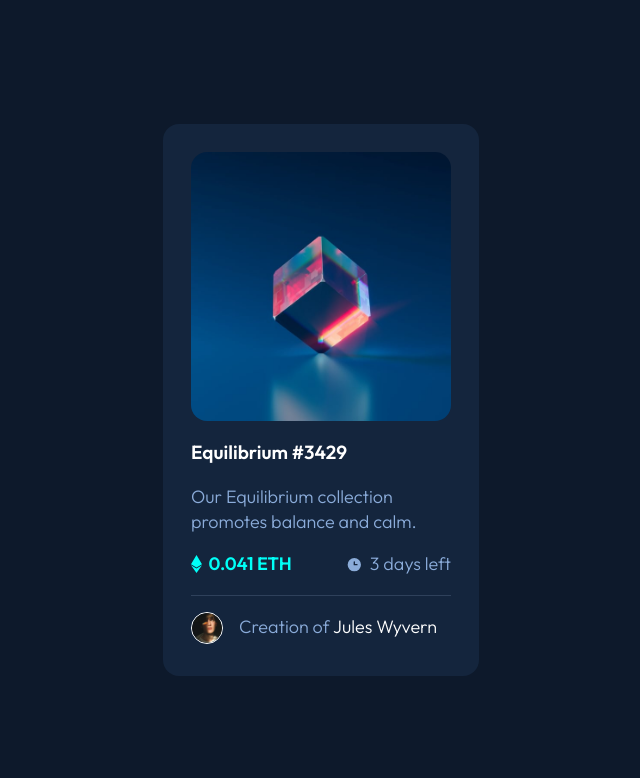
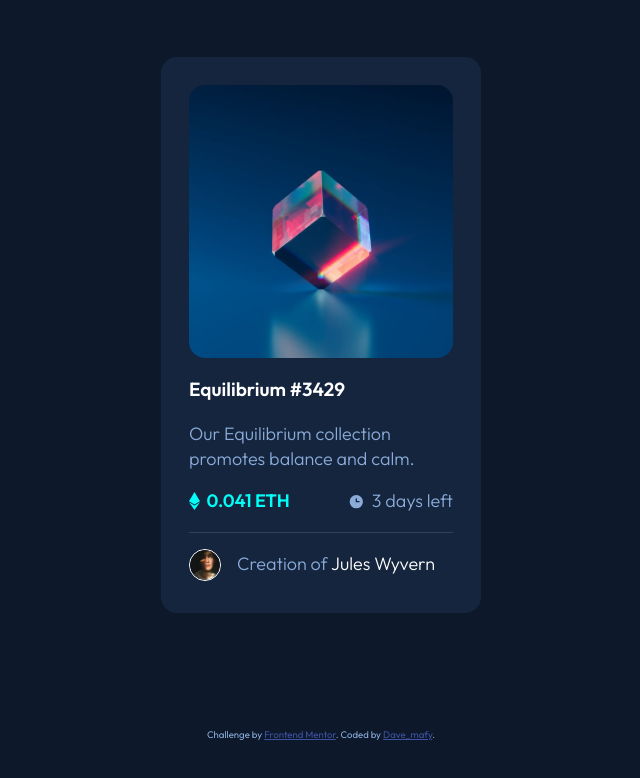
Before and after one commit to Davemafy/NFT-preview-card-component, a website: page index.html in a window 1280 px wide. Shown: the whole page, without its empty margins (319-959 px from the left). Drawn offline with Linux system fonts and the light colour scheme.

Commit message:
Update style.css

```diff
--- a/style.css
+++ b/style.css
@@ -42,7 +42,7 @@ img {
 
 .card {
   height: fit-content;
-  width: 316px;
+  width: 320px;
   padding: 1.75rem;
   font-weight: var(--fw-300);
   display: grid;
@@ -153,7 +153,7 @@ img {
   color: var(--cl-soft);
   font-size: .6rem;
   font-weight: var(--fw-400);
-  display: none;
+  display: block;
 }
 
 .attribution a {
```
